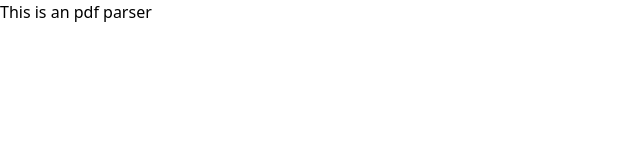
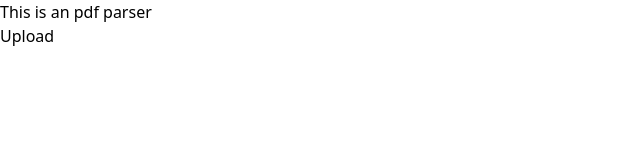
Before and after one commit to nailujMay/pdfdrawing_app, a React (Create React App) app: page / in a window 1280 px wide. Shown: the top 160 px of the page, without its empty margins (0-640 px from the left). Built offline with nearby package versions, Linux system fonts and the light colour scheme; no server answers.

Commit message:
added firebase storage

```diff
--- a/package.json
+++ b/package.json
@@ -11,11 +11,13 @@
     "@types/react": "^18.3.3",
     "@types/react-dom": "^18.3.0",
     "axios": "^1.7.2",
+    "firebase": "^10.12.2",
     "react": "^18.3.1",
     "react-dom": "^18.3.1",
     "react-router-dom": "^6.23.1",
     "react-scripts": "5.0.1",
     "typescript": "^4.9.5",
+    "uuid": "^10.0.0",
     "web-vitals": "^2.1.4"
   },
   "scripts": {
@@ -43,6 +45,7 @@
     ]
   },
   "devDependencies": {
+    "@types/uuid": "^9.0.8",
     "tailwindcss": "^3.4.4"
   }
 }
--- a/src/App.tsx
+++ b/src/App.tsx
@@ -27,7 +27,7 @@ function App() {
     <Router>
       <Routes>
         <Route path="/" element={<Home />} />
-        <Route path="/process" element={<Upload />} />
+        <Route path="/upload" element={<Upload />} />
       </Routes>
     </Router>
   );
--- a/src/components/Dashboard.tsx
+++ b/src/components/Dashboard.tsx
@@ -1,8 +1,13 @@
+import { Link } from "react-router-dom";
+
 function Home() {
   return (
     <>
       <div>
         <h1>This is an pdf parser</h1>
+        <Link to="/upload">
+          <button>Upload</button>
+        </Link>
       </div>
     </>
   );
--- a/src/components/Upload.tsx
+++ b/src/components/Upload.tsx
@@ -1,9 +1,86 @@
+import { Link } from "react-router-dom";
+import { useState } from "react";
+import { storage } from "../firebase/firebaseConfig";
+import { ref, uploadBytesResumable, getDownloadURL } from "firebase/storage";
+import { v4 as uuidv4 } from "uuid"; // Import the UUID library
+
 function Upload() {
+  const [files, setFiles] = useState<FileList | null>(null);
+  const [progress, setProgress] = useState<number[]>([]);
+  const [downloadURLs, setDownloadURLs] = useState<string[]>([]);
+
+  const handleFileChange = (e: React.ChangeEvent<HTMLInputElement>) => {
+    const fileList = e.target.files;
+    if (fileList) {
+      setFiles(fileList);
+      setProgress(Array.from({ length: fileList.length }, () => 0));
+      setDownloadURLs(Array.from({ length: fileList.length }, () => ""));
+      console.log(files);
+    }
+  };
+
+  const handleUpload = async () => {
+    const folderName = uuidv4();
+
+    if (!files) return;
+
+    const uploadPromises = Array.from(files).map((file, index) => {
+      return new Promise<void>((resolve, reject) => {
+        const storageRef = ref(storage, `${folderName}/${file.name}`);
+        const uploadTask = uploadBytesResumable(storageRef, file);
+
+        uploadTask.on(
+          "state_changed",
+          (snapshot) => {
+            const progress =
+              (snapshot.bytesTransferred / snapshot.totalBytes) * 100;
+            setProgress((prevProgress) => {
+              const newProgress = [...prevProgress];
+              newProgress[index] = progress;
+              return newProgress;
+            });
+          },
+          (error) => {
+            console.error("Upload failed", error);
+            reject(error);
+          },
+          async () => {
+            const downloadURL = await getDownloadURL(uploadTask.snapshot.ref);
+            setDownloadURLs((prevURLs) => {
+              const newURLs = [...prevURLs];
+              newURLs[index] = downloadURL;
+              return newURLs;
+            });
+            console.log("File available at", downloadURL);
+            resolve();
+          }
+        );
+      });
+    });
+
+    Promise.all(uploadPromises)
+      .then(() => {
+        console.log("All files uploaded successfully");
+      })
+      .catch((error) => {
+        console.error("Some files failed to upload:", error);
+      });
+  };
+
   return (
     <>
       <div>
+        <Link to="/">
+          <button>Dashboard</button>
+        </Link>
         <h1>This is the upload page</h1>
-        <input type="file"></input>
+        <input
+          type="file"
+          accept="applicatoin/pdf"
+          multiple
+          onChange={handleFileChange}
+        ></input>
+        <button onClick={handleUpload}>upload</button>
       </div>
     </>
   );
--- /dev/null
+++ b/src/firebase/firebaseConfig.js
@@ -0,0 +1,24 @@
+// Import the functions you need from the SDKs you need
+import { initializeApp } from "firebase/app";
+import { getFirestore } from "firebase/firestore";
+import { getStorage } from "firebase/storage";
+
+// TODO: Add SDKs for Firebase products that you want to use
+// https://firebase.google.com/docs/web/setup#available-libraries
+
+// Your web app's Firebase configuration
+const firebaseConfig = {
+  apiKey: "AIzaSyC9S1I2-Dy8JYT1TbhRj8fSL3401qbFzvw",
+  authDomain: "pdfdraw-30ab9.firebaseapp.com",
+  projectId: "pdfdraw-30ab9",
+  storageBucket: "pdfdraw-30ab9.appspot.com",
+  messagingSenderId: "988684647843",
+  appId: "1:988684647843:web:384ff00a0720e1627fee16",
+};
+
+// Initialize Firebase
+const app = initializeApp(firebaseConfig);
+// const db = getFirestore(app);
+const storage = getStorage(app);
+
+export { storage };
```
Also changed, not shown: 1 other file (tests, documents, lock files or other folders).
